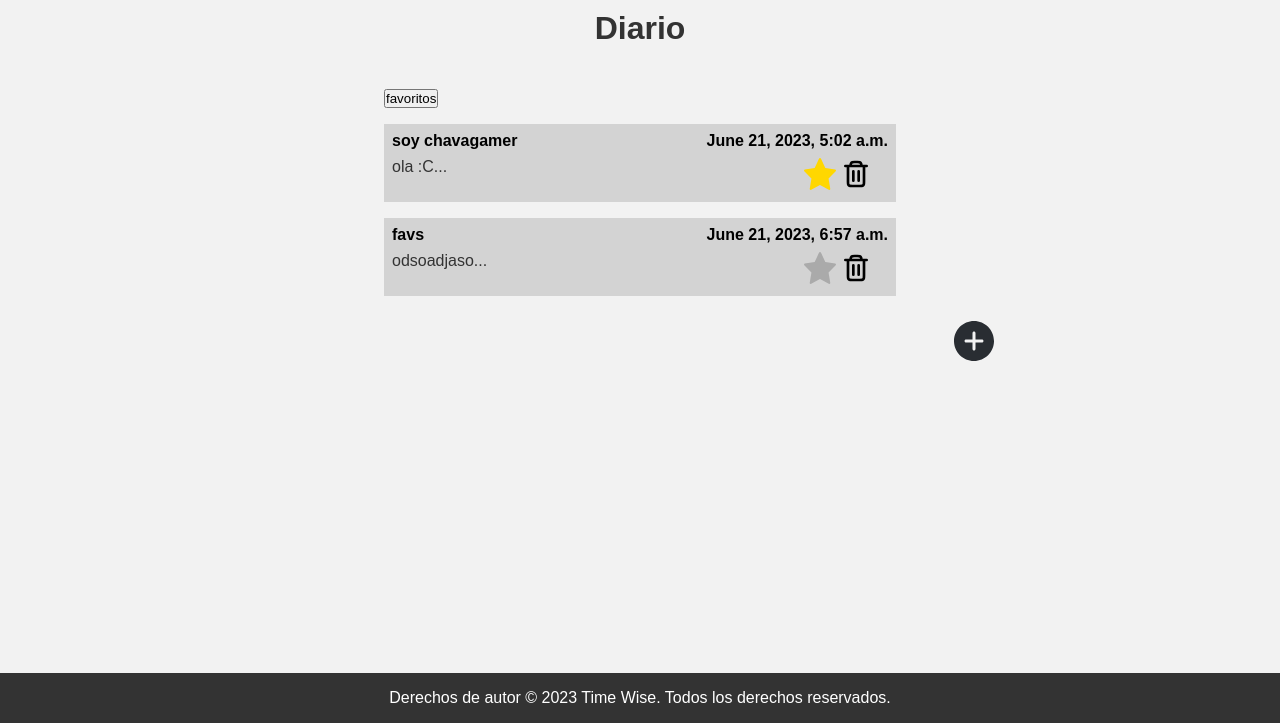
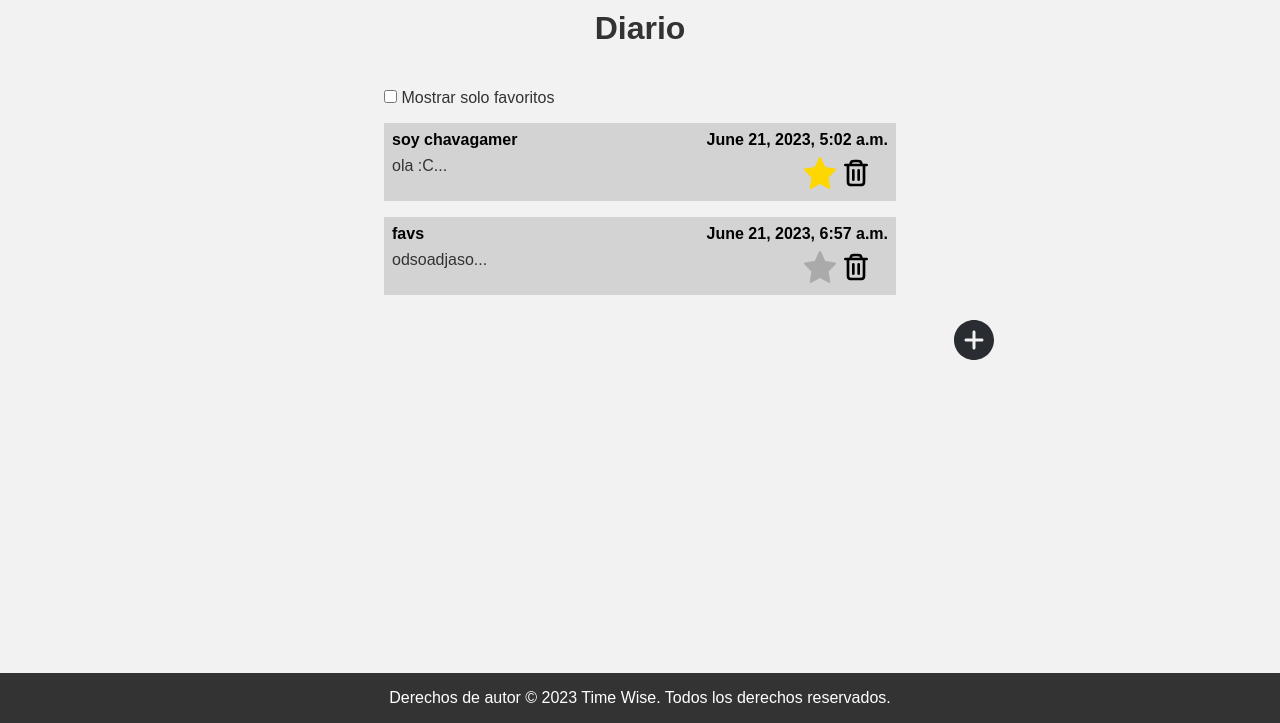
Before and after one commit to Chavamora/djangoblog, a Django app: page /dairy/ in a window 1280 px wide. Shown: the part 77-800 px from the top of the page. Run offline with Django 4.2, Linux system fonts and the light colour scheme; a user stored in the database is signed in; data comes from the database, SQL or seed files in the repository; both versions use the stored data as it was after the commit; some libraries are stand-ins or nearby versions.

Commit message:
implemented filter by favorites on dairy entries

```diff
--- a/dairy/templates/dairy/dairy_entry_list.html
+++ b/dairy/templates/dairy/dairy_entry_list.html
@@ -16,8 +16,8 @@
     </svg>
 
     <div class="filters">
-        <button id="filter-favoritos" value="ver favoritos" type="submit" name="favorito">favoritos</button>
-    </div>
+        <input type="checkbox" id="filtro-favoritos">
+        <label for="filtro-favoritos">Mostrar solo favoritos</label>    </div>
 
     {%if dairy%}
     {%for dairy_entry in dairy%}
@@ -33,7 +33,7 @@
             <div class="item_buttons">
 
                 <svg class="star-icon {% if dairy_entry.favorito %}favorite{% endif %}"
-                    data-entry-id="{{ dairy_entry.id }}" id="star-icon" version="1.0" id="Layer_1"
+                    data-entry-id="{{ dairy_entry.id }}" id="star-icon-{{dairy_entry.id}}" version="1.0" id="Layer_1"
                     xmlns="http://www.w3.org/2000/svg" xmlns:xlink="http://www.w3.org/1999/xlink" viewBox="0 0 64 64"
                     enable-background="new 0 0 64 64" xml:space="preserve" fill="#000000">
                     <g id="SVGRepo_bgCarrier" stroke-width="0"></g>
--- a/static/favorite.js
+++ b/static/favorite.js
@@ -1,6 +1,6 @@
 
-$(document).ready(function() {
-    $('.star-icon').click(function() {
+$(document).ready(function () {
+  $('.star-icon').click(function () {
     var entryId = $(this).data('entry-id');
     var csrftoken = Cookies.get('csrftoken');
     console.log('hola', entryId)
@@ -13,24 +13,31 @@ $(document).ready(function() {
         csrfmiddlewaretoken: csrftoken // Asegúrate de incluir esto para protección CSRF en Django
       },
 
-        success: function(response) {
-          var icon = document.getElementById("star-icon");
+      success: function (response) {
+        var icons = document.querySelectorAll(".star-icon");
+        icons.forEach(function (icon) {
+          console.log(icon);
+          var iconEntryId = icon.dataset.entryId;
+          console.log(iconEntryId);
+          if (iconEntryId == entryId) {
             var isFavorite = icon.classList.contains("favorite");
-
 
             if (isFavorite) {
               icon.classList.remove("favorite");
             } else {
               icon.classList.add("favorite");
-        }          console.log(response);
+            }
+          }
+        })
+
+
+        console.log(response);
       },
-        error: function(xhr, errmsg, err) {
+      error: function (xhr, errmsg, err) {
         // Manejo de errores si la solicitud falla
         console.log("ERROR:", errmsg, err, entryId, xhr)
         console.log(xhr.status + ": " + xhr.responseText);
       }
     });
   });
-
-
 });
--- a/static/filters.js
+++ b/static/filters.js
@@ -1,26 +1,17 @@
-document.getElementById("filter-favoritos").addEventListener("click", function () {
-    // Realiza la solicitud AJAX para obtener los elementos favoritos
+const filtroFavoritos = document.getElementById('filtro-favoritos');
+const posts = document.getElementsByClassName('item');
 
+filtroFavoritos.addEventListener('change', () => {
+  const mostrarFavoritos = filtroFavoritos.checked;
 
-    filterActive = this.classList.contains("filter_active");
-    var item = document.querySelector(".item")
-    var hasFavorite = item.querySelector(".favorite");
+  for (let i = 0; i < posts.length; i++) {
+    const post = posts[i];
+    const iconoFavorito = post.querySelector('.star-icon');
 
-    if(filterActive) {
-        //desactivar filtro
-        this.classList.remove("filter_active");
-        if(!hasFavorite)
-            item.style.visibility = "visible";
-
+    if (mostrarFavoritos && !iconoFavorito.classList.contains('favorite')) {
+      post.style.display = 'none';
     } else {
-        //activar filtro
-        this.classList.add("filter_active");
-        if(!hasFavorite)
-            item.style.visibility = "hidden";
-
-
+      post.style.display = 'block';
     }
-
-
-
+  }
 });
```
Also changed, not shown: db.sqlite3. Lines whose indentation alone changed are shown as unchanged.
